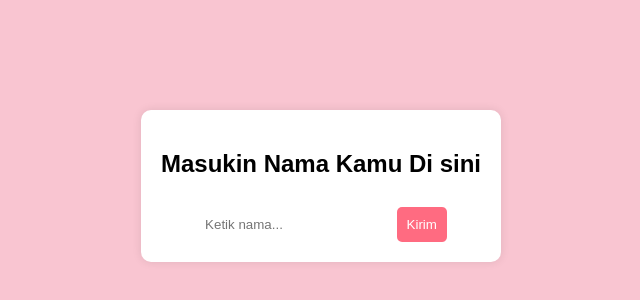
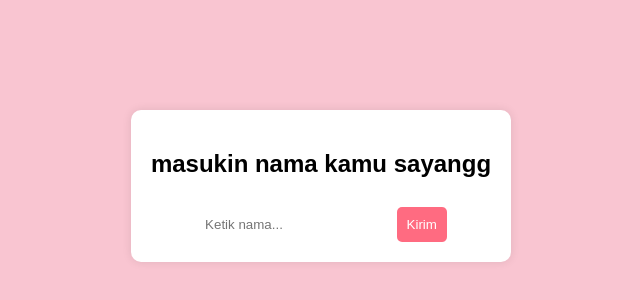
Before and after one commit to rapazaaa/xxx-page, a plain HTML site: page index.html in a window 1280 px wide. Shown: the part 222-522 px from the top of the page, without its empty margins (319-959 px from the left). Drawn offline with Linux system fonts and the light colour scheme.

Commit message:
Update index.html

```diff
--- a/index.html
+++ b/index.html
@@ -84,7 +84,7 @@
 </head>
 <body>
     <div class="container">
-        <h2>Masukin Nama Kamu Di sini</h2>
+        <h2>masukin nama kamu sayangg</h2>
         <input type="text" id="nameInput" placeholder="Ketik nama...">
         <button onclick="checkName()">Kirim</button>
     </div>
```
